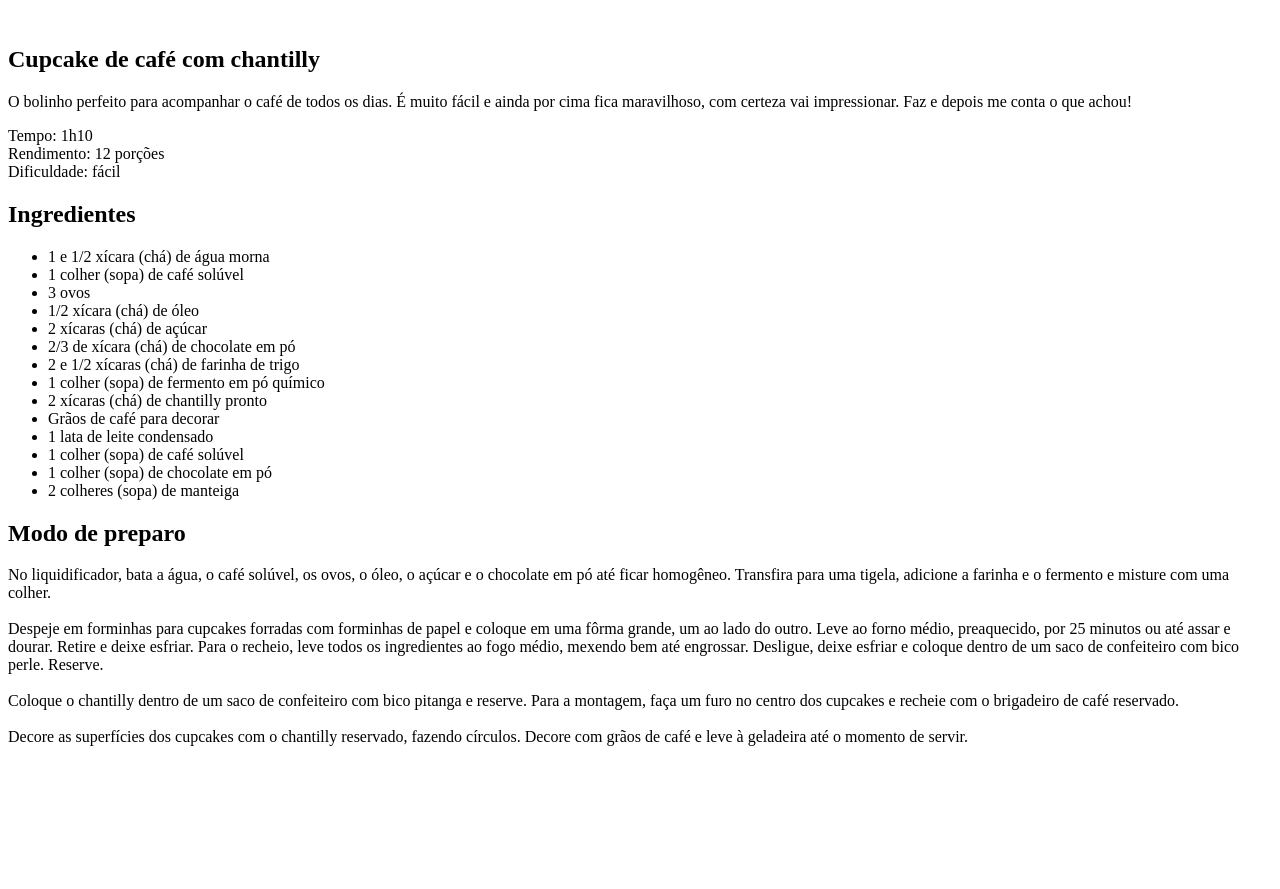
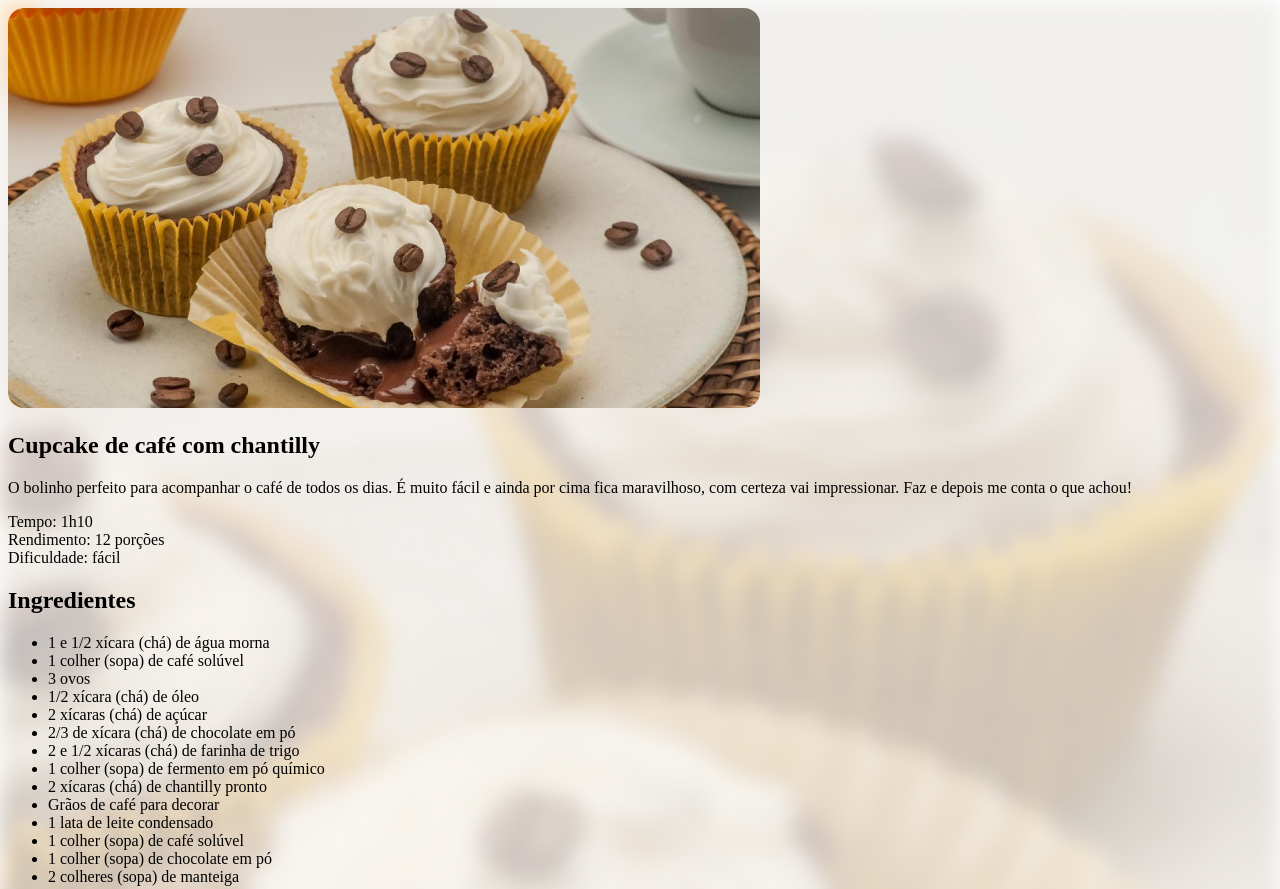
Before and after one commit to 0xNunoMiranda/recipe-simple-html-page, a plain HTML site: page index.html in a window 1280 px wide. Shown: the top 889 px of the page. Before the commit the page ends 800 px from the top, so only its background shows below. Drawn offline with Linux system fonts and the light colour scheme.

Commit message:
images-inserted

```diff
--- a/index.html
+++ b/index.html
@@ -3,11 +3,12 @@
 <head>
     <meta charset="UTF-8">
     <meta name="viewport" content="width=device-width, initial-scale=1.0">
+    <link rel="stylesheet" href="style.css">
     <title>Receitas</title>
 </head>
 <body>
     <div id="page">
-        <img src="" alt="">
+        <img src="./assets/main-image.jpg" alt="Cupcake Image">
         <main>
             <section id="about">
                 <h1>Cupcake de café com chantilly</h1>
--- /dev/null
+++ b/style.css
@@ -0,0 +1,8 @@
+body{
+    background-image: url(./assets/bg-image.jpg);
+}
+
+
+img{
+    border-radius: 16px;
+}
```
Also changed, not shown: assets/bg-image.jpg (added), assets/main-image.jpg (added).
